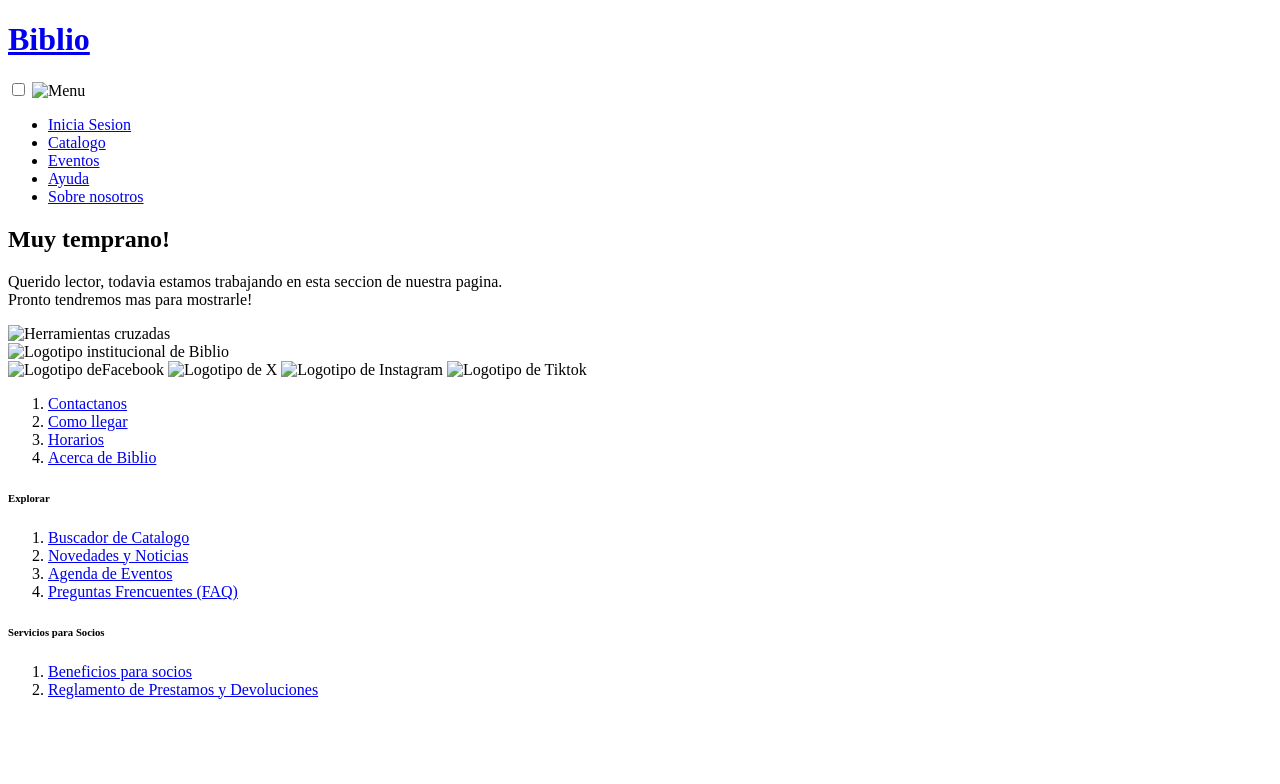
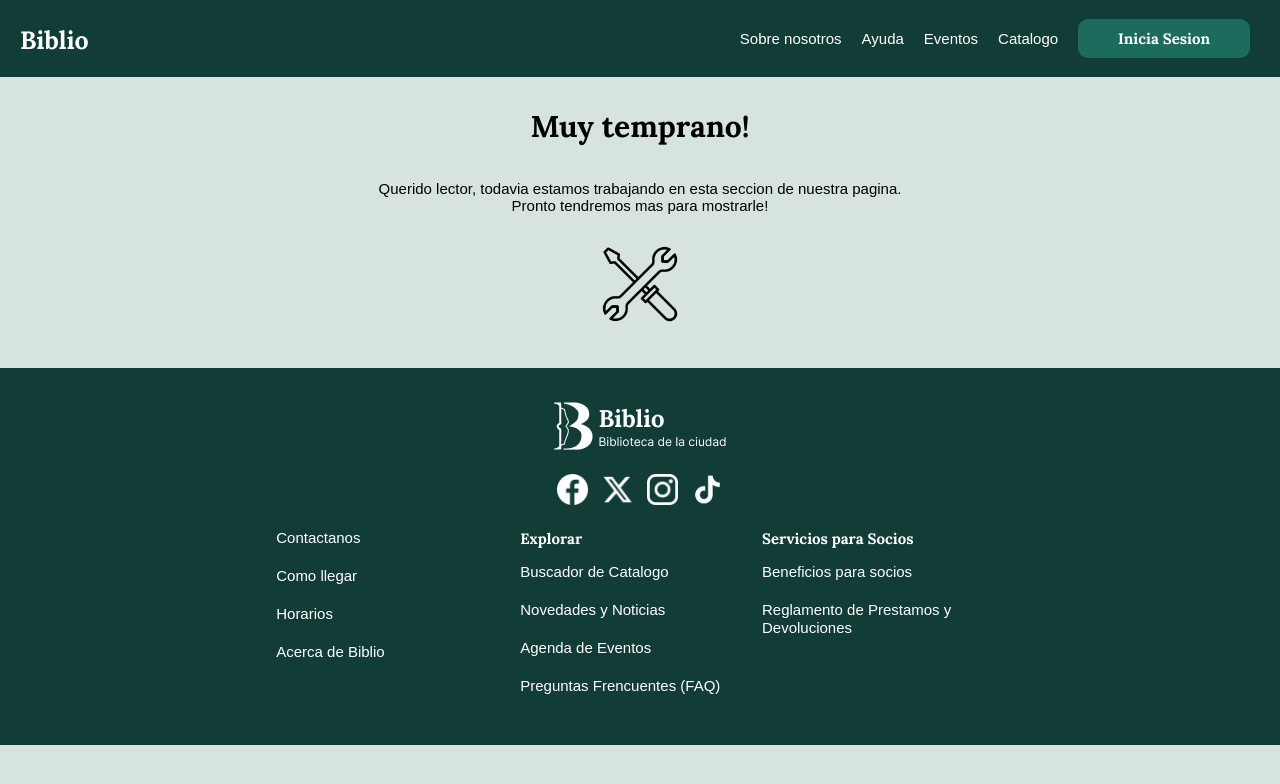
Before and after one commit to tomascast02/Project_Biblio, a plain HTML site: page 404.html in a window 1280 px wide. Drawn offline with Linux system fonts and the light colour scheme; files that its build step writes are made by us from their sources; the site is published under a folder, as on GitHub Pages, so addresses that start at the root find nothing.

Commit message:
Update links to use relative paths in 404.html

```diff
--- a/404.html
+++ b/404.html
@@ -4,7 +4,7 @@
     <meta charset="UTF-8">
     <meta name="viewport" content="width=device-width, initial-scale=1.0">
     <title>Biblio</title>
-    <link rel="stylesheet" href="/css/principal.css">
+    <link rel="stylesheet" href="./principal.css">
     <link rel="preconnect" href="https://fonts.googleapis.com">
     <link rel="preconnect" href="https://fonts.gstatic.com" crossorigin>
     <link href="https://fonts.googleapis.com/css2?family=Lora:ital,wght@0,400..700;1,400..700&display=swap" rel="stylesheet">
@@ -13,19 +13,19 @@
 <body>
     <header class="header">
         <div class="header__logo">
-            <h1><a href="principal.html" class="logo__a">Biblio</a></h1>
+            <h1><a href="./index.html" class="logo__a">Biblio</a></h1>
         </div>
         <input type="checkbox" id="open-menu" class="nav-checkbox">
         <label for="open-menu" class="header__open-nav-button" aria-label="Abrir menú de navegación">
-            <image src="/imagenes/iconos/menu.png" alt="Menu" class="menu-icon" aria-hidden="true">
+            <image src="./imagenes/iconos/menu.png" alt="Menu" class="menu-icon" aria-hidden="true">
         </label>
         <nav class="header__nav">
             <ul class="nav__list">
-                <li><a href="/404.html" class="list-item-1">Inicia Sesion</a></li>
-                <li><a href="/404.html" class="list-item">Catalogo</a></li>
-                <li><a href="/404.html" class="list-item">Eventos</a></li>
-                <li><a href="/404.html" class="list-item">Ayuda</a></li>
-                <li><a href="/404.html" class="list-item">Sobre nosotros</a></li>
+                <li><a href="./404.html" class="list-item-1">Inicia Sesion</a></li>
+                <li><a href="./404.html" class="list-item">Catalogo</a></li>
+                <li><a href="./404.html" class="list-item">Eventos</a></li>
+                <li><a href="./404.html" class="list-item">Ayuda</a></li>
+                <li><a href="./404.html" class="list-item">Sobre nosotros</a></li>
             </ul>
         </nav>
     </header>
@@ -36,44 +36,44 @@
                 <p class="texto-aviso">Querido lector, todavia estamos trabajando en esta seccion de nuestra pagina.<br>Pronto tendremos mas para mostrarle!</p>
             </div>
             <div class="contenedor__img-herramienta">
-                <img src="/imagenes/iconos/trabajando.png" alt="Herramientas cruzadas" class="img-herramienta">
+                <img src="./imagenes/iconos/trabajando.png" alt="Herramientas cruzadas" class="img-herramienta">
             </div>
         </div>
     </main>
     <footer>
         <div class="footer__logo">
-            <img src="/imagenes/iconos/logo-footer.png" alt="Logotipo institucional de Biblio">
+            <img src="./imagenes/iconos/logo-footer.png" alt="Logotipo institucional de Biblio">
         </div>
         <div class="footer__redes">
-                <img src="/imagenes/redes/facebook_logo(white).png" alt="Logotipo deFacebook" class="redes">
-                <img src="/imagenes/redes/X_logo(white).png" alt="Logotipo de X" class="redes">
-                <img src="/imagenes/redes/instagram_logo(white).png" alt="Logotipo de Instagram" class="redes">
-                <img src="/imagenes/redes/tiktok_logo(white).png" alt="Logotipo de Tiktok" class="redes">
+                <img src="./imagenes/redes/facebook_logo(white).png" alt="Logotipo deFacebook" class="redes">
+                <img src="./imagenes/redes/X_logo(white).png" alt="Logotipo de X" class="redes">
+                <img src="./imagenes/redes/instagram_logo(white).png" alt="Logotipo de Instagram" class="redes">
+                <img src="./imagenes/redes/tiktok_logo(white).png" alt="Logotipo de Tiktok" class="redes">
         </div>
         <div class="footer__info">
             <div class="info__a">
                 <ol>
-                    <li><a href="/404.html" class="footer-a">Contactanos</a></li>
-                    <li><a href="/404.html" class="footer-a">Como llegar</a></li>
-                    <li><a href="/404.html" class="footer-a">Horarios</a></li>
-                    <li><a href="/404.html" class="footer-a">Acerca de Biblio</a></li>
+                    <li><a href="./404.html" class="footer-a">Contactanos</a></li>
+                    <li><a href="./404.html" class="footer-a">Como llegar</a></li>
+                    <li><a href="./404.html" class="footer-a">Horarios</a></li>
+                    <li><a href="./404.html" class="footer-a">Acerca de Biblio</a></li>
                 </ol>
             </div>
             <div class="info-container">
                 <div class="info__a2">
                     <h6>Explorar</h6>
                     <ol>
-                        <li><a href="/404.html" class="footer-a">Buscador de Catalogo</a></li>
-                        <li><a href="/404.html" class="footer-a">Novedades y Noticias</a></li>
-                        <li><a href="/404.html" class="footer-a">Agenda de Eventos</a></li>
-                        <li><a href="/404.html" class="footer-a">Preguntas Frencuentes (FAQ)</a></li>
+                        <li><a href="./404.html" class="footer-a">Buscador de Catalogo</a></li>
+                        <li><a href="./404.html" class="footer-a">Novedades y Noticias</a></li>
+                        <li><a href="./404.html" class="footer-a">Agenda de Eventos</a></li>
+                        <li><a href="./404.html" class="footer-a">Preguntas Frencuentes (FAQ)</a></li>
                     </ol>
                 </div>
                 <div class="info__a3">
                     <h6>Servicios para Socios</h6>
                     <ol>
-                        <li><a href="/404.html" class="footer-a">Beneficios para socios</a></li>
-                        <li><a href="/404.html" class="footer-a">Reglamento de Prestamos y Devoluciones</a></li>
+                        <li><a href="./404.html" class="footer-a">Beneficios para socios</a></li>
+                        <li><a href="./404.html" class="footer-a">Reglamento de Prestamos y Devoluciones</a></li>
                     </ol>
                 </div>
             </div>
```
